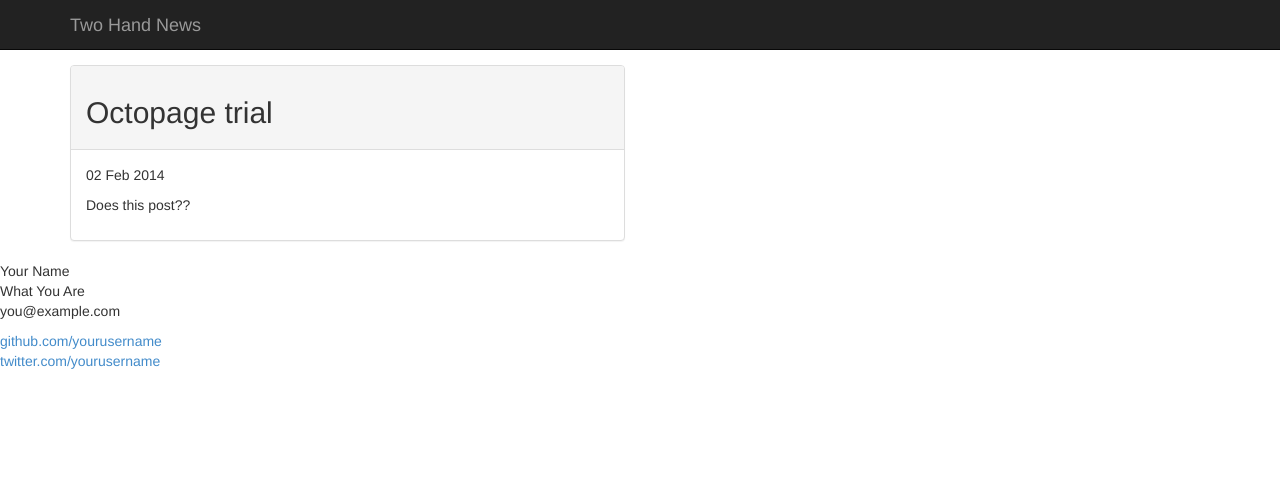
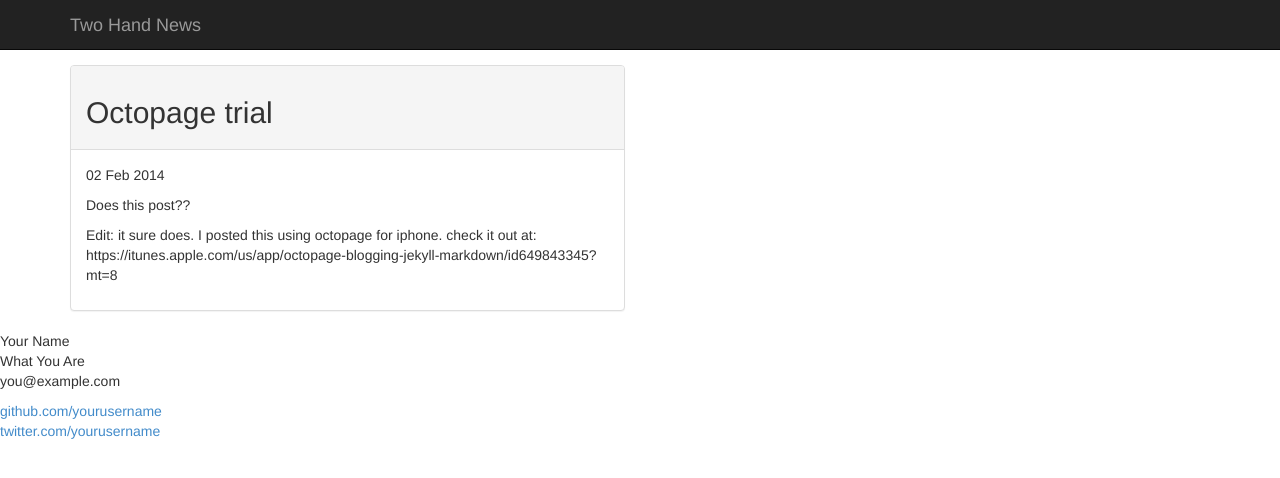
Before and after one commit to mrtrumbe/mrtrumbe.github.io, a Jekyll site: the page built from _posts/2014-02-02-new.md, in a window 1280 px wide. Shown: the top 478 px of the page. Built offline with Jekyll 4.4.1, drawn with Linux system fonts in a browser that asks for light colours; Markdown is read by kramdown in place of the engine named in the settings.

Commit message:
Created :_posts/2014-02-02-new.md

```diff
--- a/_posts/2014-02-02-new.md
+++ b/_posts/2014-02-02-new.md
@@ -4,3 +4,5 @@ title: "Octopage trial"
 tags: tech wow
 ---
 Does this post??
+
+Edit: it sure does. I posted this using octopage for iphone. check it out at: https://itunes.apple.com/us/app/octopage-blogging-jekyll-markdown/id649843345?mt=8
```
